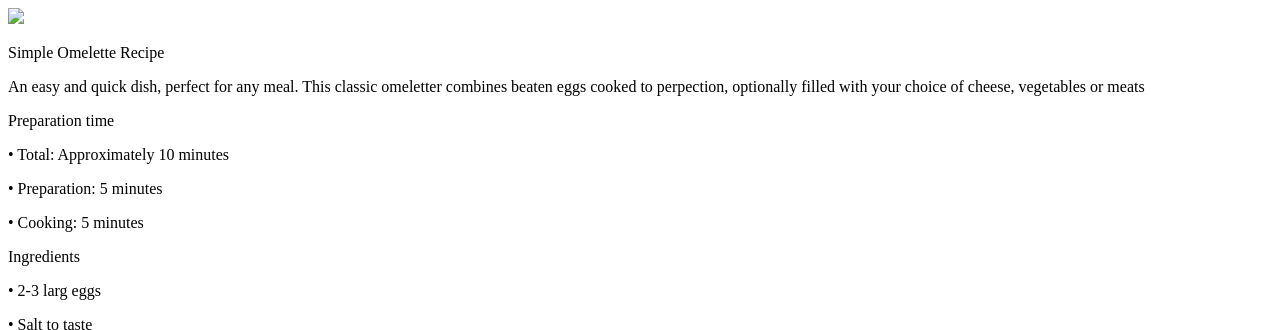
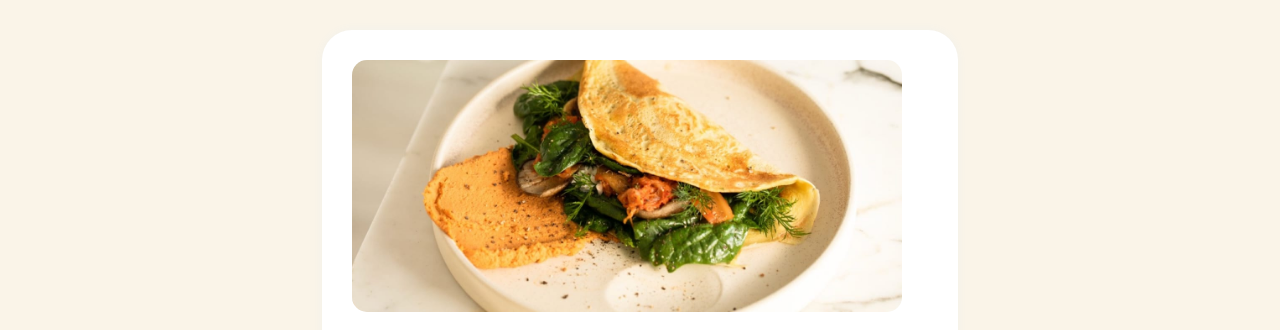
Before and after one commit to Sage-25/RECIPE-WEBSITE, a plain HTML site: page index.html in a window 1280 px wide. Shown: the top 330 px of the page. Drawn offline with Linux system fonts and the light colour scheme; the site is published under a folder, as on GitHub Pages, so addresses that start at the root find nothing.

Commit message:
new recipe update version 0.3

```diff
--- a/index.html
+++ b/index.html
@@ -6,16 +6,16 @@
     <link rel="preconnect" href="https://fonts.gstatic.com" crossorigin>
     <link href="https://fonts.googleapis.com/css2?family=Outfit:wght@100..900&family=Young+Serif&display=swap" rel="stylesheet">
 
-    <link rel="stylesheet" href="/css-file/general.css">
-    <link rel="stylesheet" href="/css-file/recipe-page.css">
-    <link rel="stylesheet" href="/css-file/media-quary.css">
+    <link rel="stylesheet" href="./css-file/general.css">
+    <link rel="stylesheet" href="./css-file/recipe-page.css">
+    <link rel="stylesheet" href="./css-file/media-quary.css">
   </head>
 
   <body>
     <main class="complete">
       <section class="body_main">
         <div class="img_container">
-          <img class="header_image" src="/image-source/image-omelette.jpeg">
+          <img class="header_image" src="./image-source/image-omelette.jpeg">
         </div>
 
         <div class="all_content">
```
